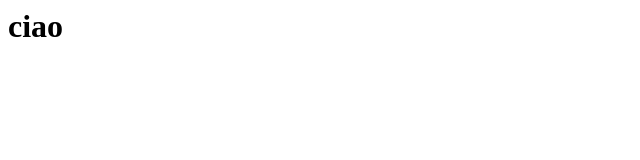
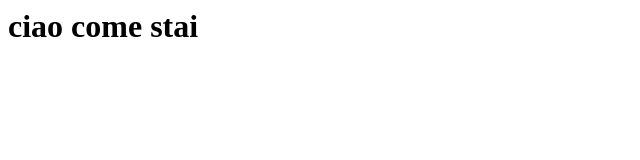
Before and after one commit to provenzano2001/5AI_jQuery, a plain HTML site: page index.html in a window 1280 px wide. Shown: the whole page, without its empty margins (0-640 px from the left). Drawn offline with Linux system fonts and the light colour scheme.

Commit message:
add index.js

```diff
--- a/index.html
+++ b/index.html
@@ -3,6 +3,7 @@
 
     </head>
     <body>
-        <h1>ciao</h1>
+        <h1 id="h1">ciao</h1>
+        <script src="index.js"></script>
     </body>
 </html>
--- /dev/null
+++ b/index.js
@@ -0,0 +1 @@
+document.getElementById("h1").innerHTML = "ciao come stai";
```
